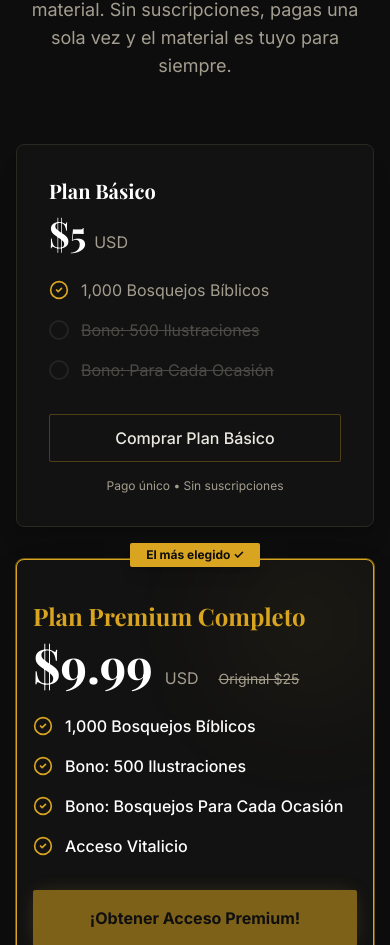
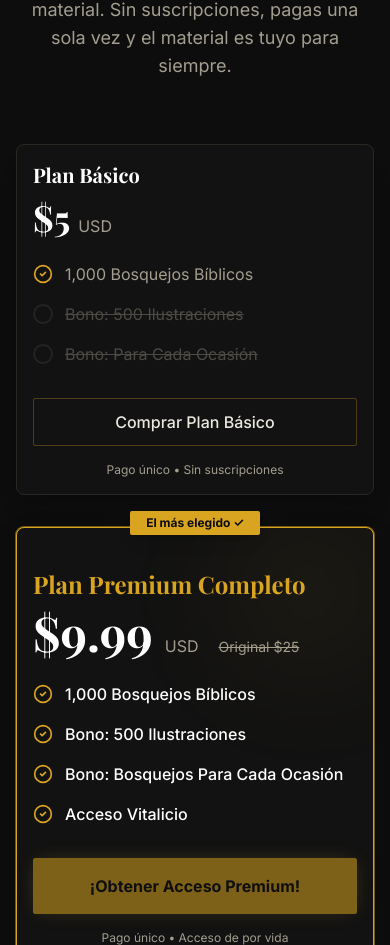
Before and after one commit to marllonofc/1000-Bosquejos-Biblicos, a React (Vite) app: page / in a window 390 px wide. Shown: the part 6711-7656 px from the top of the page. Built offline with nearby package versions, Linux system fonts and the light colour scheme; a web font is replaced by a local one.

Commit message:
Update LandingPage.tsx

```diff
--- a/src/pages/LandingPage.tsx
+++ b/src/pages/LandingPage.tsx
@@ -132,10 +132,23 @@ export default function LandingPage() {
             animate={{ opacity: 1, y: 0 }}
             transition={{ duration: 0.6, delay: 0.4 }}
           >
-            <Button size="lg" onClick={scrollToPricing} className="text-lg px-8 py-7 bg-primary text-primary-foreground hover:bg-primary/90 rounded-sm font-bold tracking-wide shadow-[0_0_40px_-10px_rgba(212,175,55,0.4)] transition-all hover:scale-105">
-              Ver Oferta Especial
-              <ChevronRight className="ml-2 w-5 h-5" />
-            </Button>
+            <Button
+  size="lg"
+  onClick={() => {
+    const basicCard = document.getElementById("plan-basico");
+    if (basicCard) {
+      // No celular, o -20 esconde o título "Invierte en..." e foca direto no topo do card básico
+      // No desktop, usa -80 para alinhar a seção inteira
+      const yOffset = window.innerWidth < 768 ? -20 : -80;
+      const y = basicCard.getBoundingClientRect().top + window.pageYOffset + yOffset;
+      window.scrollTo({ top: y, behavior: "smooth" });
+    }
+  }}
+  className="text-lg px-8 py-7 bg-primary text-primary-foreground hover:bg-primary/90 rounded-sm font-bold tracking-wide shadow-[0_0_40px_-10px_rgba(212,175,55,0.4)] transition-all hover:scale-105"
+>
+  Ver Oferta Especial
+  <ChevronRight className="ml-2 w-5 h-5" />
+</Button>
             <div className="mt-4 text-sm text-muted-foreground flex items-center justify-center gap-2">
               <ShieldCheck className="w-4 h-4 text-primary/70" />
               Garantía de 7 días. Acceso inmediato.
@@ -560,8 +573,10 @@ export default function LandingPage() {
               transition={{ duration: 0.6 }}
               className="w-full"
             >
-                <Card className="w-full bg-card border-border shadow-xl relative overflow-hidden">
-                <CardContent className="p-8">
+              {/* ADICIONADO O ID "plan-basico" AQUI */}
+              <Card id="plan-basico" className="w-full bg-card border-border shadow-xl relative overflow-hidden">
+                {/* Ajustado o padding lateral para telas pequenas */}
+                <CardContent className="p-4 xs:p-6 sm:p-8">
                   <h3 className="text-xl font-bold text-white mb-2">Plan Básico</h3>
                   <div className="flex items-baseline gap-2 mb-6">
                     <span className="text-4xl font-serif font-bold text-white">$5</span>
```
